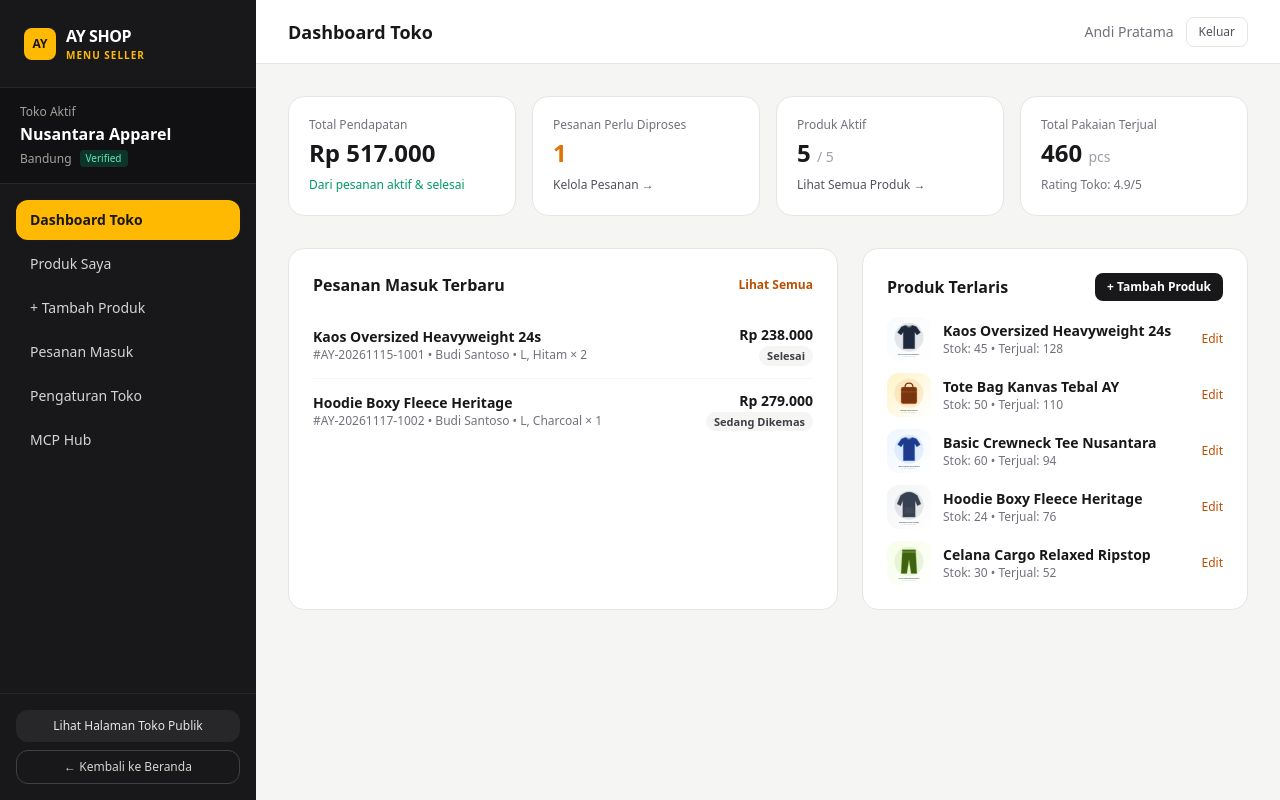
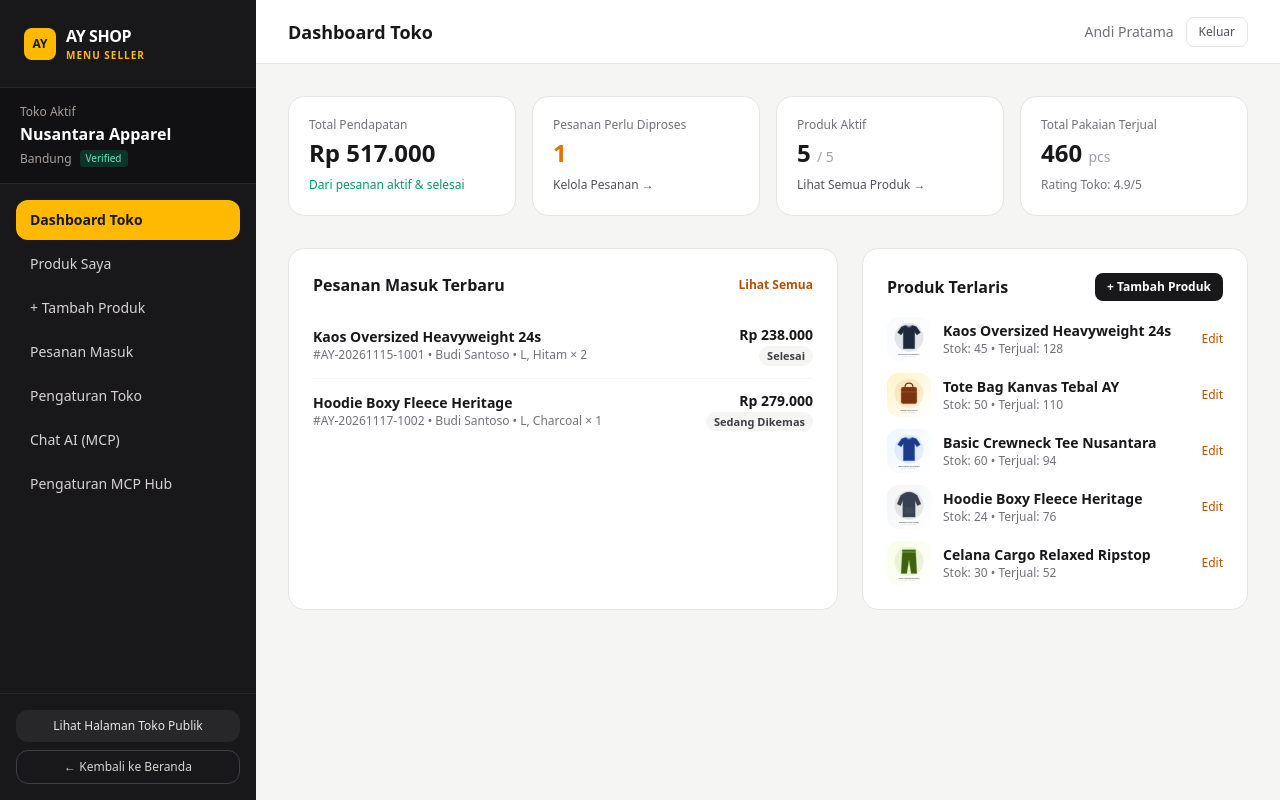
Before and after one commit to ardanayatraa/AY-SHOP, a Laravel app: page /seller-center in a window 1280 px wide. Run offline with Laravel 12, Linux system fonts and the light colour scheme; a user stored in the database is signed in; data comes from the database, SQL or seed files in the repository; style sheets or scripts are compiled from the project's sources.

Commit message:
Add Chat AI (MCP) menu link in seller sidebar

```diff
--- a/resources/views/layouts/seller.blade.php
+++ b/resources/views/layouts/seller.blade.php
@@ -52,9 +52,13 @@
                class="flex items-center gap-3 px-3.5 py-2.5 rounded-xl transition {{ request()->routeIs('seller.store*') ? 'bg-amber-400 text-zinc-900 font-semibold' : 'text-stone-300 hover:bg-zinc-800 hover:text-white' }}">
                 <span>Pengaturan Toko</span>
             </a>
-            <a href="{{ url(config('mcp-hub.web.prefix', 'mcp-hub')) }}"
+            <a href="{{ route('mcp-hub.chat.show') }}"
                class="flex items-center gap-3 px-3.5 py-2.5 rounded-xl transition text-stone-300 hover:bg-zinc-800 hover:text-white">
-                <span>MCP Hub</span>
+                <span>Chat AI (MCP)</span>
+            </a>
+            <a href="{{ route('mcp-hub.settings.show') }}"
+               class="flex items-center gap-3 px-3.5 py-2.5 rounded-xl transition text-stone-300 hover:bg-zinc-800 hover:text-white">
+                <span>Pengaturan MCP Hub</span>
             </a>
         </nav>
 
```
